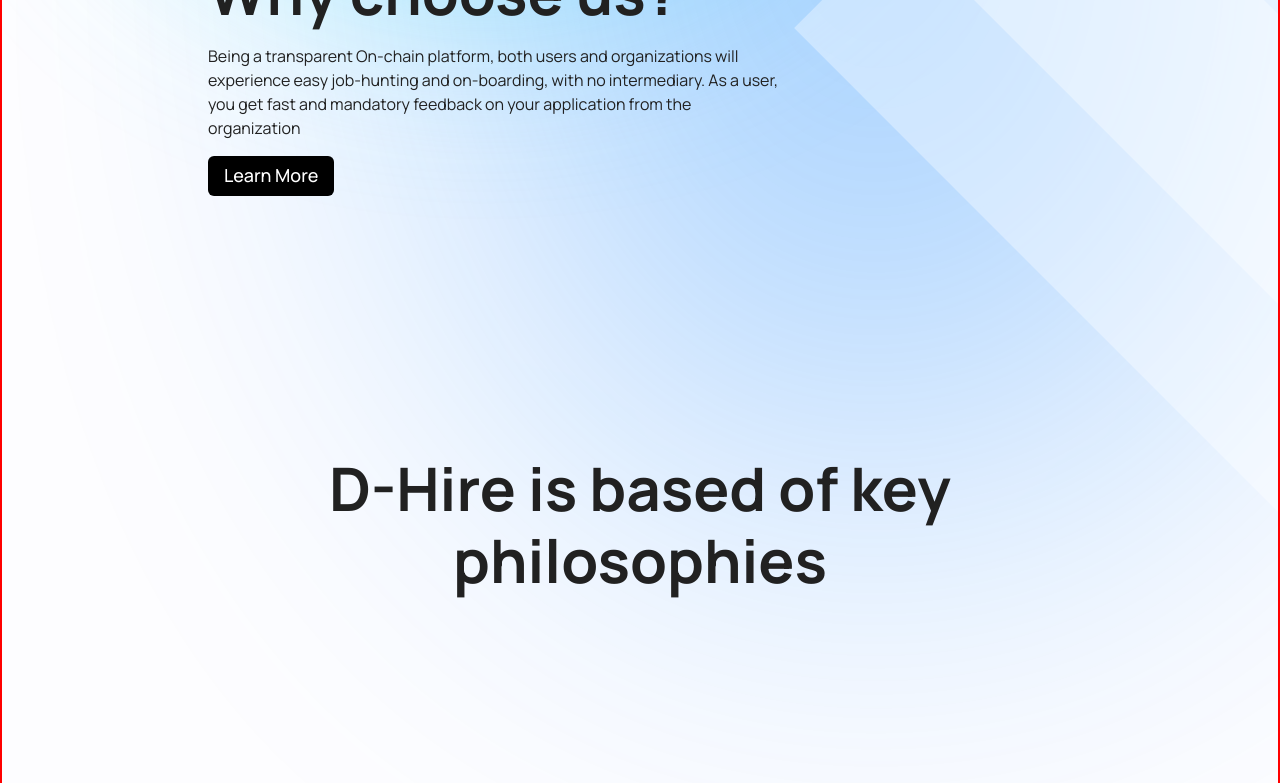
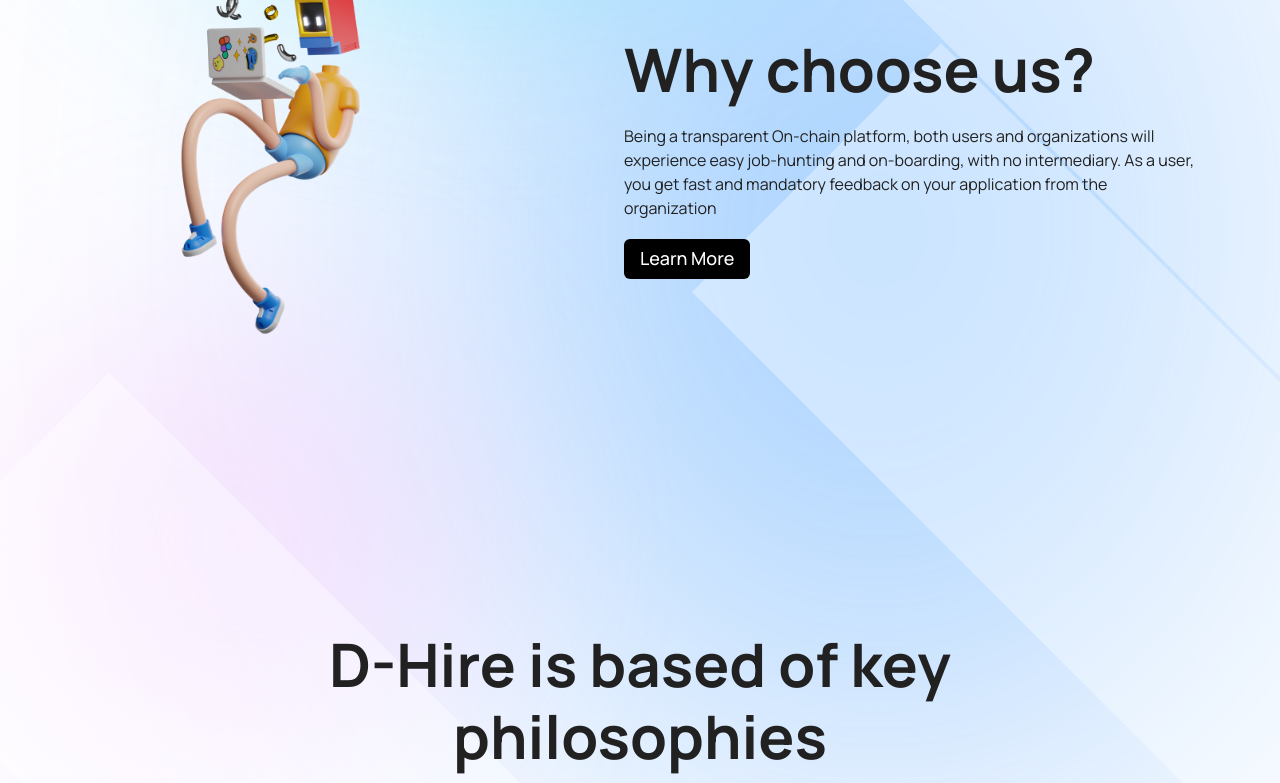
Before and after one commit to dhire-platform/dhire-app, a Next.js app: page / in a window 1280 px wide. Shown: the part 1180-1963 px from the top of the page. Built offline with nearby package versions, Linux system fonts and the light colour scheme.

Commit message:
[ADD] complete design

```diff
--- a/package.json
+++ b/package.json
@@ -18,6 +18,7 @@
     "react": "18.2.0",
     "react-dom": "18.2.0",
     "react-icons": "^4.4.0",
+    "react-intersection-observer": "^9.4.0",
     "use-sound": "^4.0.1"
   },
   "devDependencies": {
--- a/src/components/Background.tsx
+++ b/src/components/Background.tsx
@@ -16,7 +16,6 @@
         maxW='130rem'
         position={'absolute'}
         zIndex='-1'
-        border='2px solid red'
         overflow='hidden'
         h='100%'
         pt='20rem'
@@ -70,7 +69,7 @@
         <Box
           bg='white'
           position={'absolute'}
-          top={['38%', '38%', '20%']}
+          top={['38%', '38%', '15%']}
           left={['20%', '20%', '-20%']}
           opacity='0.35'
           w={['105rem', '105rem', '130rem']}
@@ -80,8 +79,8 @@
         />
         <Box
           position='absolute'
-          top={['5%', '5%', '58%']}
-          left={['-165%', '-165%', '48%']}
+          top={['5%', '5%', '45%']}
+          left={['-165%', '-165%', '40%']}
           bg='white'
           opacity='0.35'
           w={['105rem', '105rem', '130rem']}
@@ -104,6 +103,75 @@
             border: '2px solid red',
           }}
         />
+        <Box
+          // blue blurr
+          _after={{
+            content: '""',
+            position: 'absolute',
+            background: '#F5CAFC',
+            top: `${isLargerThan720 ? 'calc(205vh - 10rem)' : '-12rem'}`,
+            left: `${isLargerThan720 ? '0' : '20rem'}`,
+            width: '30rem',
+            height: '30rem',
+            opacity: '0.4',
+            borderRadius: '50%',
+            filter: 'blur(100px)',
+            zIndex: '-1',
+          }}
+        ></Box>
+        <Box
+          _after={{
+            content: '""',
+            position: 'absolute',
+            background: '#7EF9FF', //
+            top: 'calc(205vh + 40rem)',
+            left: '10rem',
+            width: `${isLargerThan720 ? '40rem' : '30rem'}`,
+            height: `${isLargerThan720 ? '30rem' : '20rem'}`,
+            opacity: '0.35',
+            borderRadius: '50%',
+            filter: 'blur(130px)',
+            zIndex: '-1',
+            border: '2px solid red',
+          }}
+        />
+        <Box
+          bg='white'
+          position={'absolute'}
+          top={['38%', '38%', 'calc(15% + 200vh)']}
+          left={['20%', '20%', '-25%']}
+          opacity='0.35'
+          w={['105rem', '105rem', '130rem']}
+          h={['16rem', '16rem', '22rem']}
+          transform={['rotate(55deg)', 'rotate(55deg)', 'rotate(45deg)']}
+          // blur circle
+        />
+        <Box
+          position='absolute'
+          top={['5%', '5%', 'calc(45% + 200vh)']}
+          left={['-165%', '-165%', '35%']}
+          bg='white'
+          opacity='0.35'
+          w={['105rem', '105rem', '130rem']}
+          h={['16rem', '16rem', '22rem']}
+          transform={['rotate(55deg)', 'rotate(55deg)', 'rotate(45deg)']}
+        ></Box>
+        <Box
+          _after={{
+            content: '""',
+            position: 'absolute',
+            background: '#027FFE',
+            bottom: '5%',
+            right: '0',
+            width: '50rem',
+            height: '70rem',
+            opacity: '0.25',
+            borderRadius: '50%',
+            filter: 'blur(200px)',
+            zIndex: '-1',
+            border: '2px solid red',
+          }}
+        />
       </Container>
     </Container>
   );
--- a/src/components/landing/ChooseUs/index.tsx
+++ b/src/components/landing/ChooseUs/index.tsx
@@ -1,19 +1,105 @@
-import { Button, Center, Container, Heading, Text } from '@chakra-ui/react';
-import React from 'react';
+import {
+  Box,
+  Button,
+  Center,
+  Container,
+  Flex,
+  Heading,
+  Text,
+} from '@chakra-ui/react';
+import Image from 'next/image';
+import React, { useEffect } from 'react';
+import { motion, useAnimation } from 'framer-motion';
+import { useInView } from 'react-intersection-observer';
+
+const MotionBox = motion(Box);
+
+const variant1 = {
+  visible: {
+    opacity: 1,
+    y: 0,
+    transition: {
+      duration: 1,
+      delay: 0.4,
+      ease: 'easeOut',
+    },
+  },
+  hidden: { opacity: 0, y: 100 },
+};
+const variant2 = {
+  visible: {
+    opacity: 1,
+    y: 0,
+    transition: {
+      duration: 1,
+      delay: 0.6,
+      ease: 'easeOut',
+    },
+  },
+  hidden: { opacity: 0, y: 100 },
+};
+const variant3 = {
+  visible: {
+    opacity: 1,
+    y: 0,
+    transition: {
+      duration: 1,
+      delay: 0.8,
+      ease: 'easeOut',
+    },
+  },
+  hidden: { opacity: 0, y: 100 },
+};
 
 const ChooseUs = () => {
+  const controls = useAnimation();
+  const [ref, inView] = useInView();
+
+  useEffect(() => {
+    if (inView) {
+      controls.start('visible');
+    }
+  }, [controls, inView]);
+
   return (
-    <Container maxW='4xl' py='8rem'>
-      <Center alignItems='start' gap='1rem' flexDirection={'column'}>
-        <Heading fontSize={['32px', '48px', '60px']}>Why choose us?</Heading>
-        <Text maxW='36rem'>
-          Being a transparent On-chain platform, both users and organizations
-          will experience easy job-hunting and on-boarding, with no
-          intermediary. As a user, you get fast and mandatory feedback on your
-          application from the organization
-        </Text>
-        <Button>Learn More</Button>
-      </Center>
+    <Container maxW='6xl' py='8rem'>
+      <Flex justify='space-between'>
+        <Center
+          w={{ base: '15rem', md: '25rem' }}
+          minH='25rem'
+          position='relative'
+        >
+          <Image
+            src='/assets/Saly.png'
+            alt='saly'
+            layout='fill'
+            objectFit='contain'
+          />
+        </Center>
+        <Center
+          ref={ref}
+          alignItems='start'
+          gap='1.2rem'
+          flexDirection={'column'}
+        >
+          <MotionBox animate={controls} variants={variant1} initial='hidden'>
+            <Heading fontSize={['32px', '48px', '60px']}>
+              Why choose us?
+            </Heading>
+          </MotionBox>
+          <MotionBox animate={controls} variants={variant2} initial='hidden'>
+            <Text maxW='36rem'>
+              Being a transparent On-chain platform, both users and
+              organizations will experience easy job-hunting and on-boarding,
+              with no intermediary. As a user, you get fast and mandatory
+              feedback on your application from the organization
+            </Text>
+          </MotionBox>
+          <MotionBox animate={controls} variants={variant3} initial='hidden'>
+            <Button>Learn More</Button>
+          </MotionBox>
+        </Center>
+      </Flex>
     </Container>
   );
 };
--- a/src/components/landing/Philosophy/index.tsx
+++ b/src/components/landing/Philosophy/index.tsx
@@ -11,7 +11,7 @@
 
 const Philosophy = () => {
   return (
-    <Container maxW='6xl' py='8rem'>
+    <Container maxW='6xl' py='9rem'>
       <Center alignItems='center' gap='1rem' flexDirection={'column'}>
         <Heading
           maxW='4xl'
--- /dev/null
+++ b/src/components/landing/Sections/Section1.tsx
@@ -0,0 +1,52 @@
+import {
+  Button,
+  Center,
+  Container,
+  Flex,
+  Heading,
+  HStack,
+  Text,
+} from '@chakra-ui/react';
+import Image from 'next/image';
+import React from 'react';
+
+const Section1 = () => {
+  return (
+    <Container maxW='6xl'>
+      <Flex
+        flexDir={'row-reverse'}
+        alignItems={'center'}
+        justifyContent='space-around'
+      >
+        <Center alignItems='start' gap='0.7rem' flexDirection={'column'}>
+          <Heading fontSize={['32px', '42px', '42px']}>
+            Access the work you love
+          </Heading>
+          <Text
+            maxW='36rem'
+            fontSize={['', '', '26px']}
+            fontWeight='500'
+            color='#686868'
+          >
+            You work. Your Future.
+          </Text>
+          <Button>Start Hunting</Button>
+        </Center>
+        <Center
+          w={{ base: '15rem', md: '20rem' }}
+          minH='20rem'
+          position='relative'
+        >
+          <Image
+            src='/assets/Saly.png'
+            alt='saly'
+            layout='fill'
+            objectFit='contain'
+          />
+        </Center>
+      </Flex>
+    </Container>
+  );
+};
+
+export default Section1;
--- /dev/null
+++ b/src/components/landing/Sections/Section2.tsx
@@ -0,0 +1,48 @@
+import {
+  Button,
+  Center,
+  Container,
+  Flex,
+  Heading,
+  HStack,
+  Text,
+} from '@chakra-ui/react';
+import Image from 'next/image';
+import React from 'react';
+
+const Section2 = () => {
+  return (
+    <Container maxW='6xl' py='5rem'>
+      <Flex alignItems={'center'} justifyContent='space-around'>
+        <Center alignItems='start' gap='0.7rem' flexDirection={'column'}>
+          <Heading fontSize={['32px', '42px', '42px']}>
+            Hire the best tech talent
+          </Heading>
+          <Text
+            maxW='36rem'
+            fontSize={['', '', '26px']}
+            fontWeight='500'
+            color='#686868'
+          >
+            Your culture. Your Future.
+          </Text>
+          <Button>Start Hiring</Button>
+        </Center>
+        <Center
+          w={{ base: '15rem', md: '20rem' }}
+          minH='20rem'
+          position='relative'
+        >
+          <Image
+            src='/assets/Saly.png'
+            alt='saly'
+            layout='fill'
+            objectFit='contain'
+          />
+        </Center>
+      </Flex>
+    </Container>
+  );
+};
+
+export default Section2;
--- a/src/components/layout.tsx
+++ b/src/components/layout.tsx
@@ -2,6 +2,7 @@
 import Navbar from '../components/navigation/navbar/index';
 import { ChildInterface } from '@/interfaces/children/child.interface';
 import Background from './Background';
+import Footer from './navigation/footer';
 
 const Layout = ({ children }: ChildInterface) => {
   return (
@@ -17,6 +18,7 @@
       <Background />
       <Navbar />
       {children}
+      <Footer />
     </Container>
   );
 };
--- a/src/pages/index.tsx
+++ b/src/pages/index.tsx
@@ -5,6 +5,8 @@
 import Hero from 'src/components/landing/Hero/Hero';
 import Scroll from 'src/components/landing/Hero/Scroll';
 import Philosophy from 'src/components/landing/Philosophy';
+import Section1 from 'src/components/landing/Sections/Section1';
+import Section2 from 'src/components/landing/Sections/Section2';
 import SEO from 'src/components/SEO/SEO';
 
 const Home: NextPage = () => {
@@ -20,6 +22,8 @@
         <Scroll />
         <ChooseUs />
         <Philosophy />
+        <Section1 />
+        <Section2 />
       </Container>
     </div>
   );
```
Also changed, not shown: src/components/navigation/footer/index.tsx (+41 -6 lines), public/assets/Saly.png (added), 1 other file (tests, documents, lock files or other folders).
